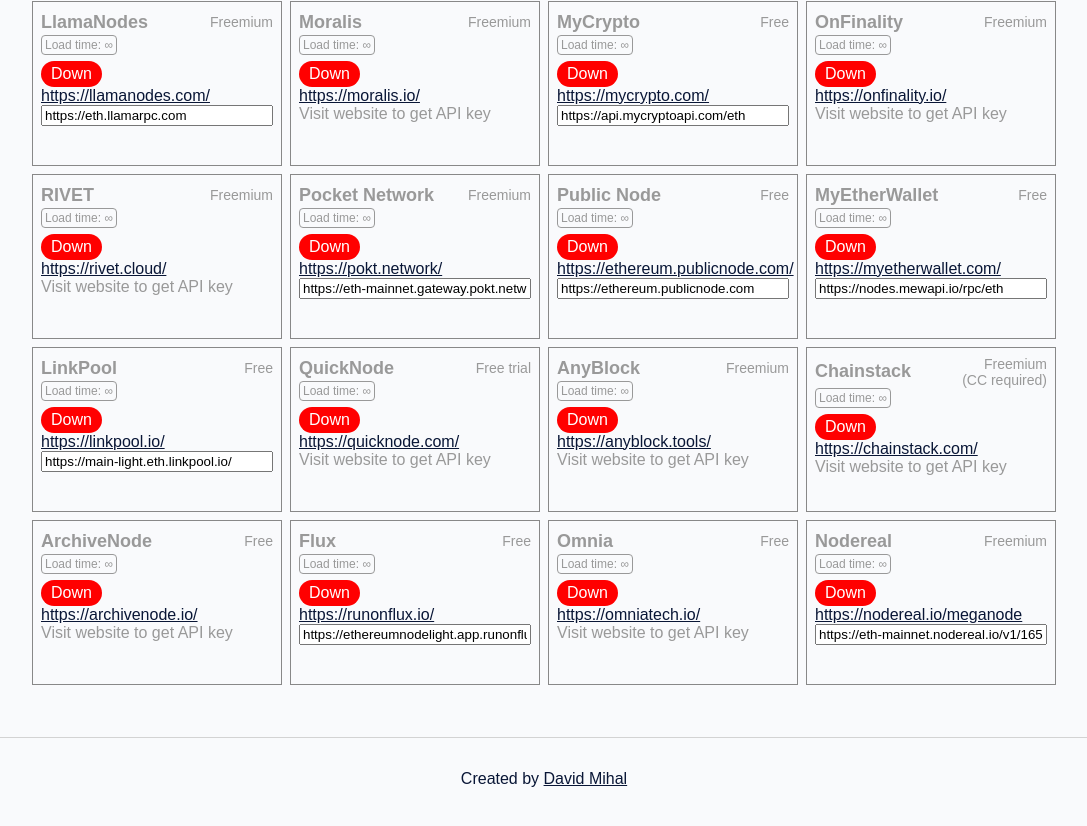
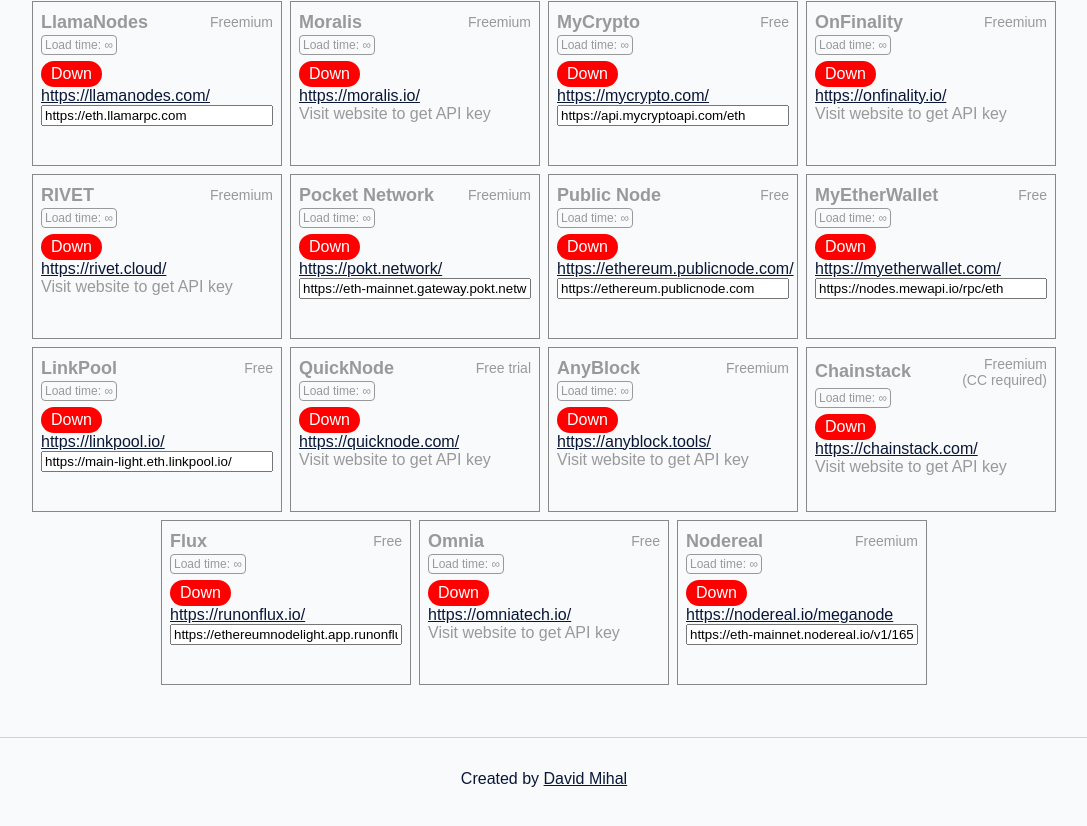
Before and after one commit to dmihal/ethereum-nodes, a Next.js app: page / in a window 1280 px wide. Shown: the part 497-1323 px from the top of the page, without its empty margins (96-1183 px from the left). Built offline with nearby package versions, Linux system fonts and the light colour scheme; no server answers.

Commit message:
Remove archivenode

```diff
--- a/data/nodes.ts
+++ b/data/nodes.ts
@@ -197,16 +197,6 @@
     secret: true,
   },
   {
-    name: 'ArchiveNode',
-    endpoint: `https://api.archivenode.io/${process.env.ARCHIVENODE_KEY}`,
-    website: 'https://archivenode.io/',
-    price: 'Free',
-    archive: true,
-    status: false,
-    loadTime: -1,
-    secret: true,
-  },
-  {
     name: 'Flux',
     endpoint: 'https://ethereumnodelight.app.runonflux.io',
     website: 'https://runonflux.io/',
```
